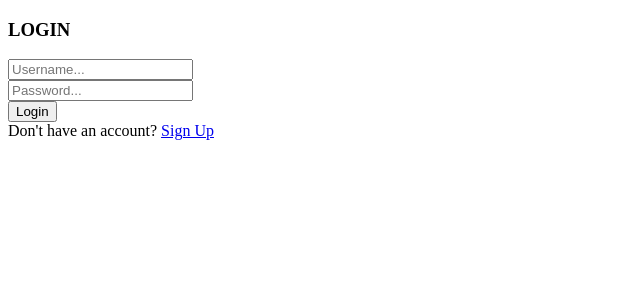
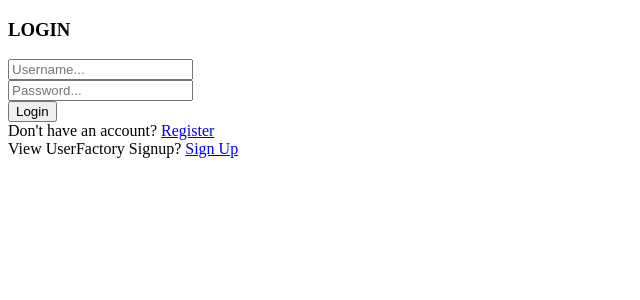
Before and after one commit to bernie25/LibrarySystem, a Django app: page /login/ in a window 1280 px wide. Shown: the top 300 px of the page, without its empty margins (0-640 px from the left). Run offline with Django 3.2, Linux system fonts and the light colour scheme.

Commit message:
jessica/fix url

```diff
--- a/main/templates/login.html
+++ b/main/templates/login.html
@@ -28,7 +28,9 @@
 	{% endfor %}
 
 	<div>
-		Don't have an account? <a href="{% url 'register' %}">Sign Up</a>
+	Don't have an account? <a href="{% url 'register' %}">Register</a>
+	</br>
+	View UserFactory Signup? <a href="{% url 'signup' %}">Sign Up</a>
 	</div>
 
 </body>
```
